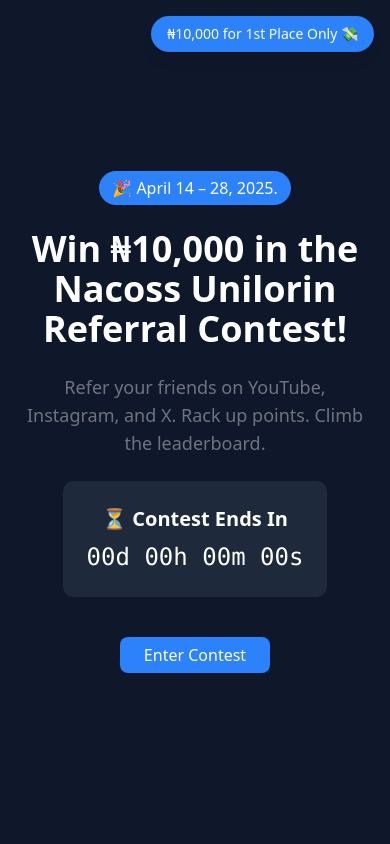
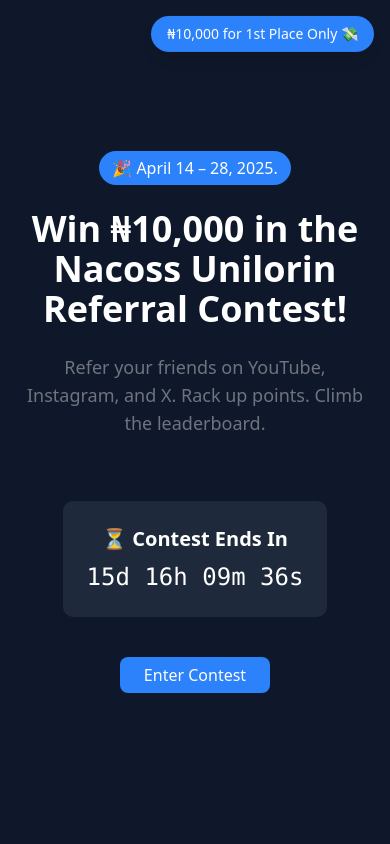
Before and after one commit to nacossuil/nacoss-referral-web, a React (Vite) app: page / in a window 390 px wide. Shown: the top 844 px of the page. Built offline with nearby package versions, Linux system fonts and the light colour scheme; no server answers; the database is empty.

Commit message:
chore: clean up

```diff
--- a/src/components/CountDown.tsx
+++ b/src/components/CountDown.tsx
@@ -1,44 +1,39 @@
 import { useEffect, useState } from "react";
 
-const targetDate = new Date(2024, 3, 28, 23, 59, 59); // April is month 3 (0-indexed)
+const deadline = new Date(2025, 3, 28, 23, 59, 59).getTime();
 
-function calculateTimeLeft() {
-  const now = new Date().getTime();
-  const target = targetDate.getTime();
-  const difference = target - now;
+function getTimeLeft() {
+  const now = new Date();
 
-  if (difference <= 0) {
-    return { d: 0, h: 0, m: 0, s: 0 };
-  }
+  const diff = deadline - now.getTime();
+  if (diff <= 0) return { days: 0, hours: 0, minutes: 0, seconds: 0 };
 
   return {
-    d: Math.floor(difference / (1000 * 60 * 60 * 24)),
-    h: Math.floor((difference / (1000 * 60 * 60)) % 24),
-    m: Math.floor((difference / (1000 * 60)) % 60),
-    s: Math.floor((difference / 1000) % 60),
+    days: Math.floor(diff / (1000 * 60 * 60 * 24)),
+    hours: Math.floor((diff / (1000 * 60 * 60)) % 24),
+    minutes: Math.floor((diff / 1000 / 60) % 60),
+    seconds: Math.floor((diff / 1000) % 60),
   };
 }
 
 export default function Countdown() {
-  const [time, setTime] = useState(calculateTimeLeft);
+  const [time, setTime] = useState(getTimeLeft());
 
   useEffect(() => {
-    const tick = () => {
-      setTime(calculateTimeLeft());
-    };
-
-    tick(); // initial call
-    const interval = setInterval(tick, 1000);
-
-    return () => clearInterval(interval); // cleanup on remount
+    const interval = setInterval(() => {
+      setTime(getTimeLeft());
+    }, 1000);
+    return () => clearInterval(interval);
   }, []);
 
   return (
-    <div className="text-center bg-[#1e293b] p-6 rounded-lg max-w-xl mx-auto text-white">
+    <div className="text-center bg-[#1e293b] p-6 rounded-lg max-w-xl mx-auto mt-10 text-white">
       <h3 className="text-xl font-bold mb-2">⏳ Contest Ends In</h3>
       <div className="text-2xl font-mono">
-        {String(time.d).padStart(2, "0")}d {String(time.h).padStart(2, "0")}h{" "}
-        {String(time.m).padStart(2, "0")}m {String(time.s).padStart(2, "0")}s
+        {String(time.days).padStart(2, "0")}d{" "}
+        {String(time.hours).padStart(2, "0")}h{" "}
+        {String(time.minutes).padStart(2, "0")}m{" "}
+        {String(time.seconds).padStart(2, "0")}s
       </div>
     </div>
   );
--- a/src/components/Dashboard.tsx
+++ b/src/components/Dashboard.tsx
@@ -20,26 +20,33 @@
   if (!username || !stats) return null;
 
   return (
-    <section className="text-center py-12 px-6 bg-[#1e293b] text-white max-w-xl mx-auto mt-10 rounded-lg">
-      <h3 className="text-xl font-semibold mb-4">📊 Your Referral Stats</h3>
-      <p className="text-muted-foreground mb-4">
+    <section className=" w-full bg-[#021a3c] flex items-center justify-center px-4 py-12">
+      <div className="w-full max-w-xl bg-[#1e293b] p-6 sm:p-8 rounded-lg text-white shadow-md">
+        <h3 className="text-2xl font-semibold mb-2 text-center">
+          📊 Your Referral Stats
+        </h3>
+        <p className="text-sm text-muted-foreground text-center mb-6">
           Referrals from your link ({username})
         </p>
 
         <div className="grid grid-cols-2 gap-4 text-sm">
           <div className="bg-[#0f172a] p-4 rounded">
-          YouTube: <span className="font-bold text-nacoss">{stats.youtube}</span>
+            YouTube:{" "}
+            <span className="font-bold text-nacoss">{stats.youtube}</span>
           </div>
           <div className="bg-[#0f172a] p-4 rounded">
-          Instagram: <span className="font-bold text-nacoss">{stats.instagram}</span>
+            Instagram:{" "}
+            <span className="font-bold text-nacoss">{stats.instagram}</span>
           </div>
           <div className="bg-[#0f172a] p-4 rounded col-span-2">
-          X (Twitter): <span className="font-bold text-nacoss">{stats.x}</span>
+            X (Twitter):{" "}
+            <span className="font-bold text-nacoss">{stats.x}</span>
           </div>
           <div className="bg-nacoss/20 p-4 rounded col-span-2">
             Total: <span className="font-bold text-nacoss">{stats.total}</span>
           </div>
         </div>
+      </div>
     </section>
   );
 }
--- a/src/components/Leaderboard.tsx
+++ b/src/components/Leaderboard.tsx
@@ -6,21 +6,23 @@
     { instagram: string; count: number }[]
   >([]);
   const now = new Date();
-  const showWinner = now > new Date("2024-04-28T23:59:59");
+  const showWinner = now > new Date("2025-04-28T23:59:59");
 
   useEffect(() => {
     getTopReferrersDuringCampaignWithHandles().then(setReferrers);
   }, []);
 
   return (
-    <section className="py-12 px-4 text-center max-w-3xl mx-auto">
-      <h2 className="text-2xl font-bold mb-6">🏆 Top Referrers</h2>
-      <div className="grid grid-cols-1 sm:grid-cols-2 gap-4 text-white">
+    <section className=" w-full bg-[#011749] flex items-center justify-center px-4 py-12">
+      <div className="w-full max-w-3xl bg-[#1e293b] p-6 sm:p-8 rounded-lg text-white shadow-md">
+        <h2 className="text-2xl font-bold mb-6 text-center">🏆 Top Referrers</h2>
+
+        <div className="grid grid-cols-1 sm:grid-cols-2 gap-4">
           {referrers.length > 0 ? (
             referrers.map((r, i) => (
               <div
                 key={i}
-              className={`p-4 border rounded-lg bg-[#1e293b] ${
+                className={`p-4 border rounded-lg bg-[#0f172a] ${
                   i === 0 ? "border-yellow-400" : "border-nacoss"
                 }`}
               >
@@ -34,19 +36,23 @@
               </div>
             ))
           ) : (
-          <div className="flex w-full justify-center items-center"><p className="text-muted-foreground text-center">No referrals yet.</p></div>
+            <div className="col-span-full text-center text-muted-foreground">
+              No referrals yet.
+            </div>
           )}
         </div>
+
         {showWinner && referrers[0] ? (
           <div className="text-center mt-6 bg-yellow-400 text-black p-4 rounded shadow">
             🎉 The winner is <strong>{referrers[0].instagram}</strong> with{" "}
             {referrers[0].count} referral{referrers[0].count > 1 ? "s" : ""}!
           </div>
         ) : (
-        <p className="text-muted-foreground mt-4 italic">
+          <p className="text-muted-foreground mt-6 text-center italic">
             Winner will be announced after April 28th.
           </p>
         )}
+      </div>
     </section>
   );
 }
--- a/src/components/join-form.tsx
+++ b/src/components/join-form.tsx
@@ -86,13 +86,17 @@
   return (
     <section
       id="join-form"
-      className="bg-[#0f172a] text-white p-6 rounded-lg max-w-xl mx-auto mt-20"
+      className=" w-full bg-[#021a3c] flex items-center justify-center px-4 py-10"
     >
-      <h3 className="text-2xl font-semibold mb-6 text-center">
+      <div className="w-full max-w-xl">
+        <h3 className="text-2xl md:text-3xl font-semibold text-white text-center mb-6">
           Join the Referral Contest
         </h3>
 
-      <form onSubmit={handleSubmit} className="space-y-4">
+        <form
+          onSubmit={handleSubmit}
+          className="bg-[#0f172a] text-white p-6 md:p-8 rounded-lg space-y-4"
+        >
           {(Object.keys(form) as (keyof FormData)[]).map((field) => (
             <Input
               key={field}
@@ -119,9 +123,8 @@
           >
             {loading ? "Submitting..." : "Submit"}
           </Button>
-      </form>
 
-      {refLink ? (
+          {refLink && (
             <div className="mt-6 text-sm bg-[#1e293b] p-4 rounded text-center space-y-2">
               🎉 You're in! Your referral link (copied):
               <p className="text-nacoss mt-2 font-mono break-all">{refLink}</p>
@@ -133,7 +136,9 @@
                 Submit another entry
               </Button>
             </div>
-      ) : null}
+          )}
+        </form>
+      </div>
     </section>
   );
 }
--- a/src/lib/referralUtils.tsx
+++ b/src/lib/referralUtils.tsx
@@ -1,8 +1,8 @@
 import { db } from "@/lib/firebase";
 import { collection, getDocs, query, where } from "firebase/firestore";
 
-const CAMPAIGN_START = new Date("2024-04-13T00:00:00");
-const CAMPAIGN_END = new Date("2024-04-28T23:59:59");
+const CAMPAIGN_START = new Date("2025-04-14");
+const CAMPAIGN_END = new Date("2025-04-28T23:59:59");
 
 export async function isValidReferrer(username: string) {
   const q = query(
@@ -22,7 +22,7 @@
 export function isInCampaignWindow(): boolean {
   const now = new Date();
   return now >= CAMPAIGN_START && now <= CAMPAIGN_END;
-// return true;
+  // return true;
 }
 
 // Count referrals for a username
```
Lines whose indentation alone changed are shown as unchanged.
